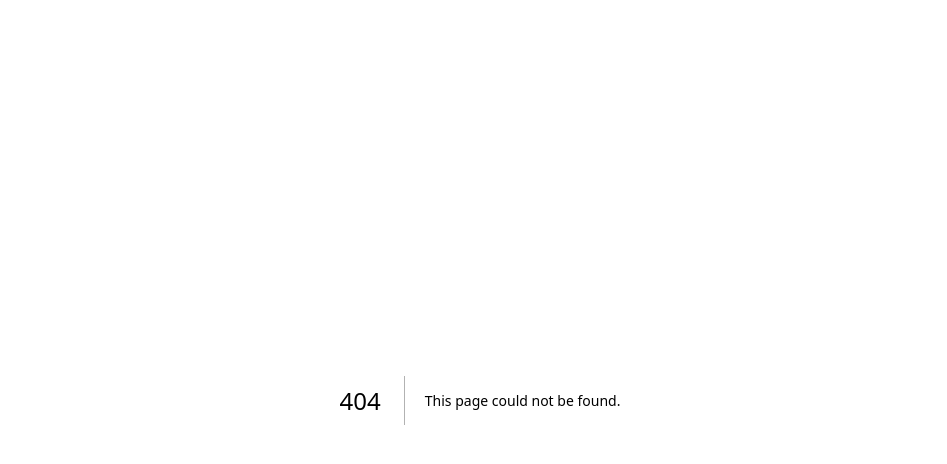
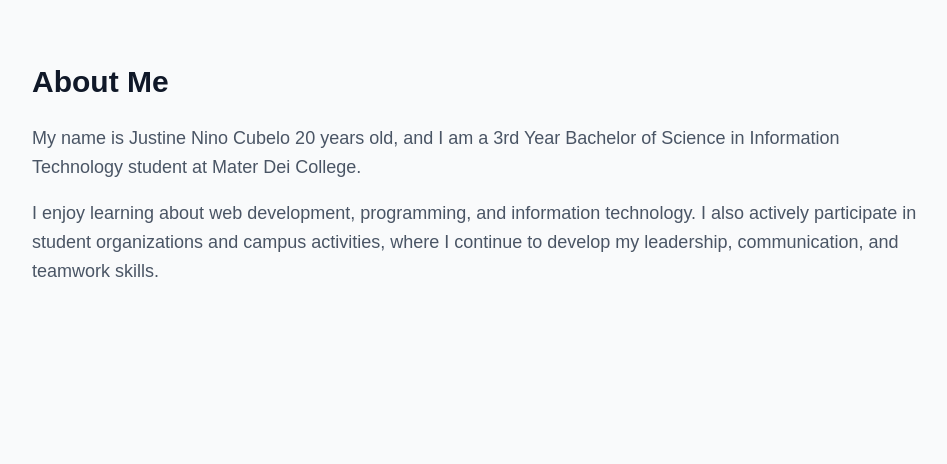
Before and after one commit to justineninocubelo-wq/DC304_Activity, a Next.js app: page /about in a window 1280 px wide. Before the commit this address had no page. Shown: the top 464 px of the page, without its empty margins (160-1107 px from the left). Built offline with nearby package versions, Linux system fonts and the light colour scheme.

Commit message:
Add personal about page

```diff
--- /dev/null
+++ b/app/about/page.tsx
@@ -0,0 +1,27 @@
+
+export default function AboutPage() {
+    return (
+        <main className="min-h-screen bg-gray-50 px-8 py-16">
+        <div className="mx-auto max-w-4xl">
+            <h1 className="text-3xl font-bold text-gray-900">
+            About Me
+            </h1>
+
+            <p className="mt-6 text-lg leading-relaxed text-gray-600">
+            My name is Justine Nino Cubelo 20 years old, and I am a
+            3rd Year Bachelor of Science in Information Technology
+            student at Mater Dei College.
+            </p>
+
+            <p className="mt-4 text-lg leading-relaxed text-gray-600">
+            I enjoy learning about web development,
+            programming, and information technology.
+            I also actively participate in student
+            organizations and campus activities, where
+            I continue to develop my leadership,
+            communication, and teamwork skills.
+            </p>
+        </div>
+        </main>
+    );
+}
```
